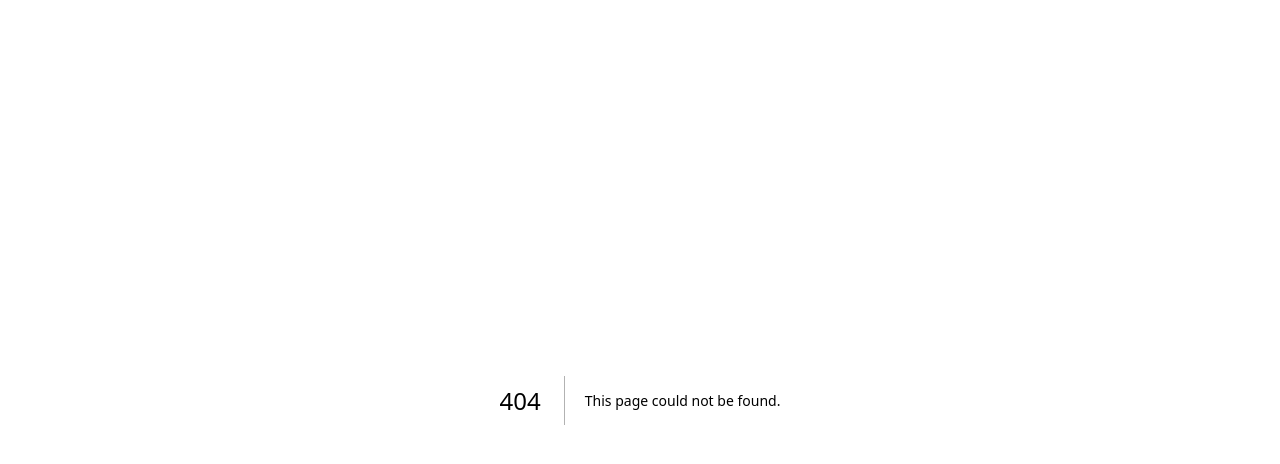
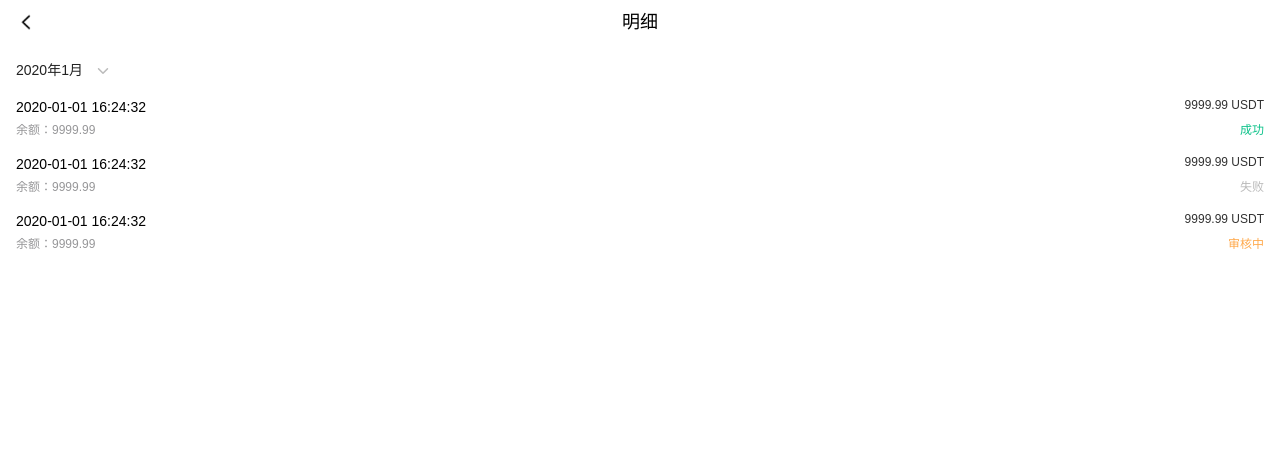
Before and after one commit to doudoumao1031/onlyfans-web, a Next.js app: page /profile/1/income/wthdrawalInfo in a window 1280 px wide. Before the commit this address had no page. Shown: the top 464 px of the page. Built offline with nearby package versions, Linux system fonts and the light colour scheme.

Commit message:
add income page

```diff
--- a/app/profile/[id]/income/page.tsx
+++ b/app/profile/[id]/income/page.tsx
@@ -4,9 +4,15 @@ import IconWithImage from "@/components/profile/icon";
 import { useState } from "react";
 import ChartsLine from "@/components/profile/chart-line";
 import FormDrawer from "@/components/common/form-drawer";
+import { Input } from "@/components/ui/input"
+import Link from "next/link";
+import { usePathname } from "next/navigation";
+
 export default function Page() {
     const [active, setActive] = useState<number>(2)
     const [dateActive, setDateActive] = useState<number>(1)
+    const pathname = usePathname()
+
     const tabs = [
         { label: '1月1日', value: 1 },
         { label: '近30日', value: 2 },
@@ -26,12 +32,36 @@ export default function Page() {
                     <IconWithImage url={"/icons/profile/icon_close@3x.png"} width={24} height={24} color={'#000'} />
                 </button>
             }}
-            headerRight={(close => {
-                return <button onTouchEnd={close} className={"text-base text-main-pink"}>明细</button>
+            headerRight={(() => {
+                return <Link href={`${pathname}/wthdrawalInfo`}>
+                    <button className={"text-base text-main-pink"}>明细</button>
+                </Link>
             })}
             trigger={children}
+            className='h-[47vh] border-0'
         >
-            <div>123</div>
+            <div className="p-8">
+                <div className="flex justify-between mt-4">
+                    <div className="flex flex-col items-center">
+                        <span className="text-xs text-[#777] mb-2">可提现余额</span>
+                        <span className="text-[20px]">999.99 USDT</span>
+                    </div>
+                    <div className="flex flex-col items-center">
+                        <span className="text-xs text-[#777] mb-2">审核中的余额</span>
+                        <span className="text-[20px]">999.99 USDT</span>
+                    </div>
+                </div>
+                <div className="flex justify-between items-center mt-10">
+                    <span className="font-bold text-base">提现</span>
+                    <span className="flex items-center">
+                        <Input id="price" placeholder="0.00" className="border-0 w-16 text-[#BBB]" />
+                        <span>USDT</span>
+                    </span>
+                </div>
+                <div className="flex justify-center">
+                    <div className="w-72 h-12 rounded-full bg-main-pink text-white flex justify-center items-center mt-10">提现</div>
+                </div>
+            </div>
         </FormDrawer>
     }
 
--- /dev/null
+++ b/app/profile/[id]/income/wthdrawalInfo/page.tsx
@@ -0,0 +1,62 @@
+"use client";
+import Header from "@/components/common/header";
+import IconWithImage from "@/components/profile/icon";
+import { useState } from "react";
+import Empty from '@/components/common/empty'
+type TWthdrawal = {
+    time: string
+    num: number
+    balance: number
+    status: number
+
+}
+const mockData: TWthdrawal[] = [
+    {
+        time: '2020-01-01 16:24:32',
+        num: 9999.99,
+        balance: 9999.99,
+        status: 1
+    },
+    {
+        time: '2020-01-01 16:24:32',
+        num: 9999.99,
+        balance: 9999.99,
+        status: 2
+    },
+    {
+        time: '2020-01-01 16:24:32',
+        num: 9999.99,
+        balance: 9999.99,
+        status: 3
+    },
+]
+
+export default function Page() {
+    const [list, setLIst] = useState<TWthdrawal[]>(mockData)
+    return <>
+        <Header title="明细" titleColor='#000' />
+        {list.length > 0 ? <div>
+            <div className="flex p-4">
+                <span className="flex items-center text-[#222]"><span className="mr-3">2020年1月</span>   <IconWithImage url="/icons/profile/icon-bt.png" width={16} height={16} color={'#bbb'} /></span>
+            </div>
+            <div className="p-4 pt-0">
+                {
+                    list.map((v, i) => {
+                        const types = [{ color: 'text-[#0DC28A]', value: '成功' }, { color: 'text-[#BBBBBB]', value: '失败' }, { color: 'text-[#FFA94B]', value: '审核中' },]
+                        return <div key={i} className="mb-4">
+                            <div className="flex justify-between">
+                                <span >{v.time}</span>
+                                <span className="text-xs text-[#323232]">{v.num} USDT</span>
+                            </div>
+                            <div className="flex justify-between text-xs mt-1">
+                                <span className="text-[#979799]">余额：{v.balance}</span>
+                                <span className={`${types[v.status - 1].color}`}>{types[v.status - 1].value}</span>
+                            </div>
+                        </div>
+                    })
+                }
+            </div>
+        </div> : <Empty />}
+
+    </>
+}
--- /dev/null
+++ b/components/common/empty.tsx
@@ -0,0 +1,12 @@
+import Image from "next/image";
+export default function Empty({ width = 200, height = 150, text }: { width?: number, height?: number, text?: string }) {
+    return <div className="flex justify-center items-center flex-col mt-40">
+        <Image
+            src="/icons/profile/icon_detail_null.png"
+            alt=""
+            width={width}
+            height={height}
+        />
+        <span className="text-[#777] mt-6">{text || '什么都没有'}</span>
+    </div>
+}
--- a/components/ui/input.tsx
+++ b/components/ui/input.tsx
@@ -8,7 +8,7 @@ const Input = React.forwardRef<HTMLInputElement, React.ComponentProps<"input">>(
       <input
         type={type}
         className={cn(
-          "flex h-9 w-full rounded-md border border-input bg-transparent px-3 py-1 text-base shadow-sm transition-colors file:border-0 file:bg-transparent file:text-sm file:font-medium file:text-foreground placeholder:text-muted-foreground focus-visible:outline-none focus-visible:ring-1 focus-visible:ring-ring disabled:cursor-not-allowed disabled:opacity-50 md:text-sm",
+          "flex h-9 w-full rounded-md border border-input bg-transparent px-3 py-1 text-base shadow-sm transition-colors file:border-0 file:bg-transparent file:text-sm file:font-medium file:text-foreground placeholder:text-muted-foreground focus-visible:outline-none focus-visible:ring-1 focus-visible:ring-ring disabled:cursor-not-allowed disabled:opacity-50 md:text-sm ",
           className
         )}
         ref={ref}
```
Also changed, not shown: public/icons/profile/icon_detail_null.png (added).
